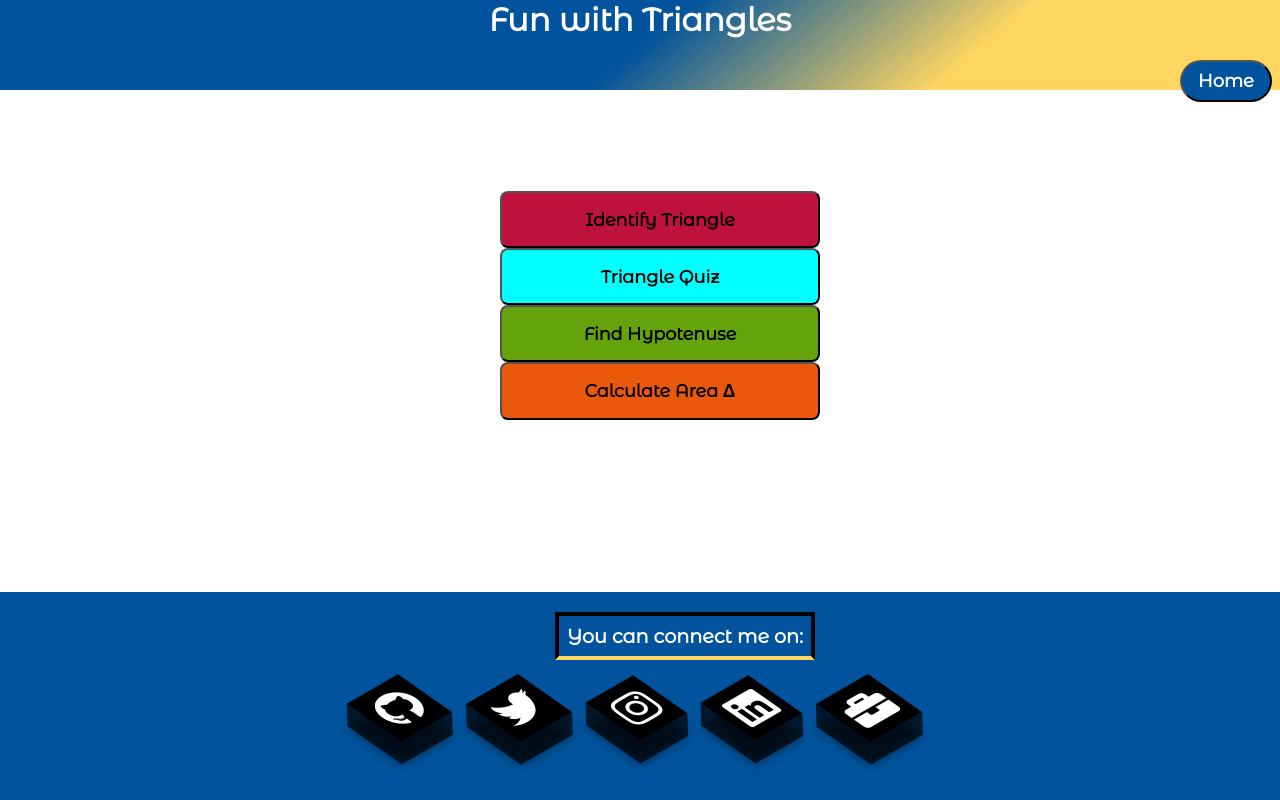
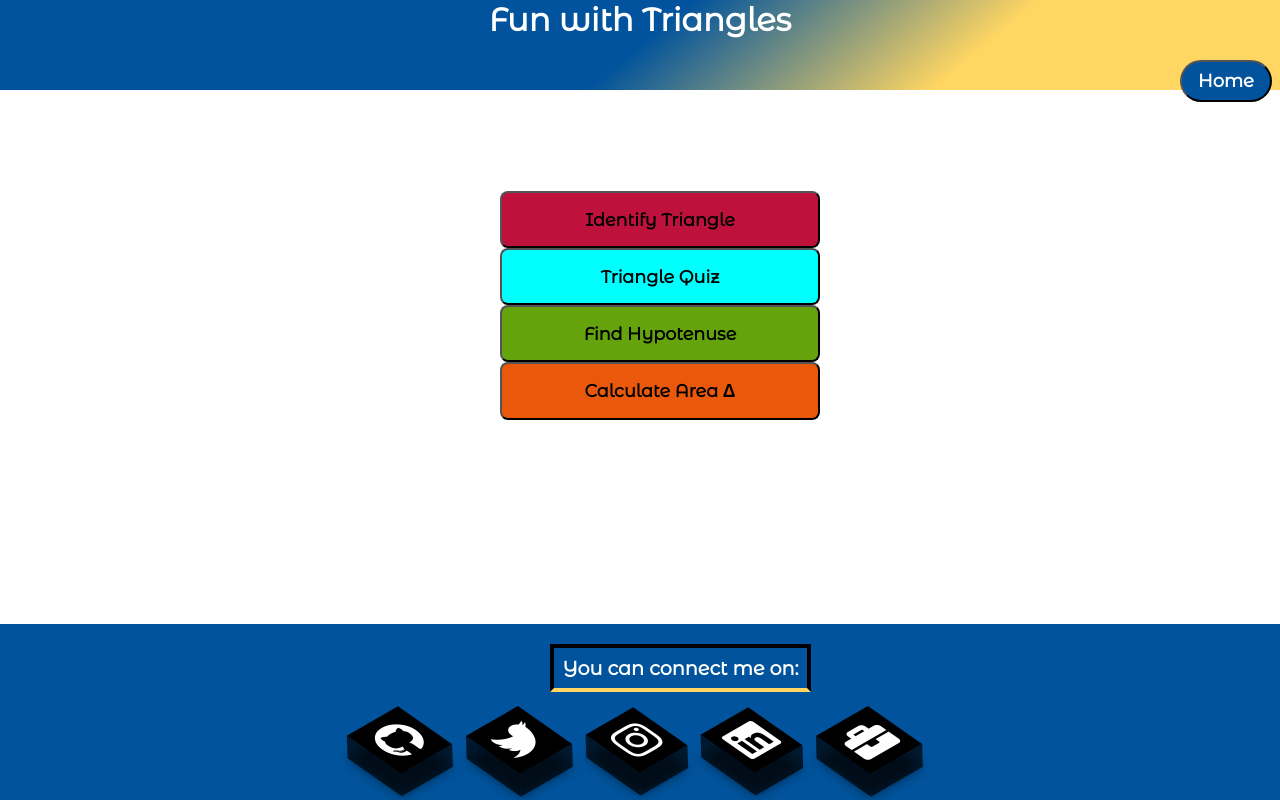
Before and after one commit to HarshitaGupta16/Fun-With-Triangles, a React (Create React App) app: page / in a window 1280 px wide. Built offline with nearby package versions, Linux system fonts and the light colour scheme.

Commit message:
updated: styles.css

```diff
--- a/src/styles.css
+++ b/src/styles.css
@@ -115,12 +115,11 @@ body {
 }
 
 footer {
-  position: absolute;
-  left: 0px;
-  right: 0px;
+  padding: 2rem 0rem 0rem;
+  background: var(--primary-color);
   bottom: 0px;
-  padding: 2rem 2rem 2rem;
-  background: var(--primary-color);
+  position: fixed;
+  width: 100%;
 }
 
 .footer-header {
```
